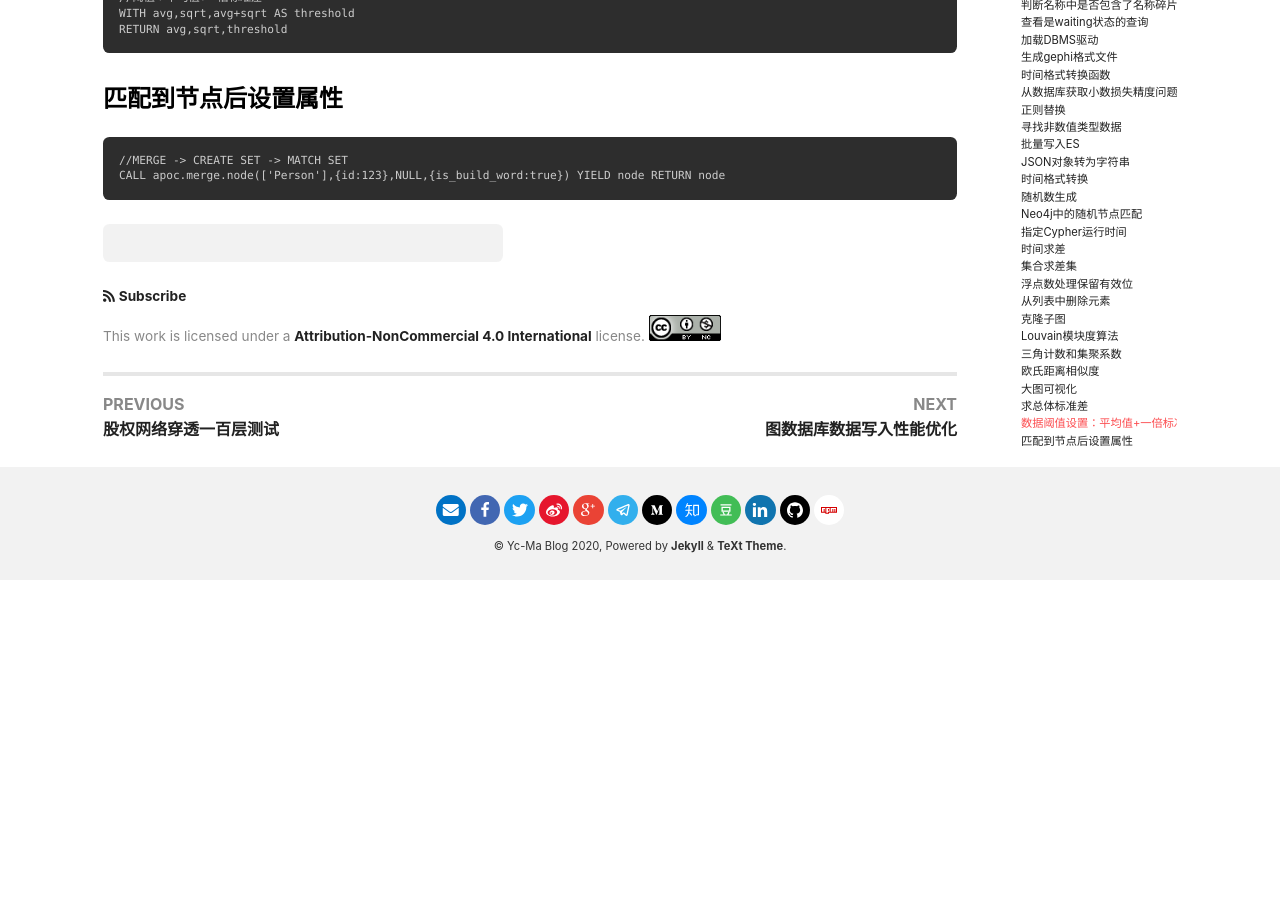
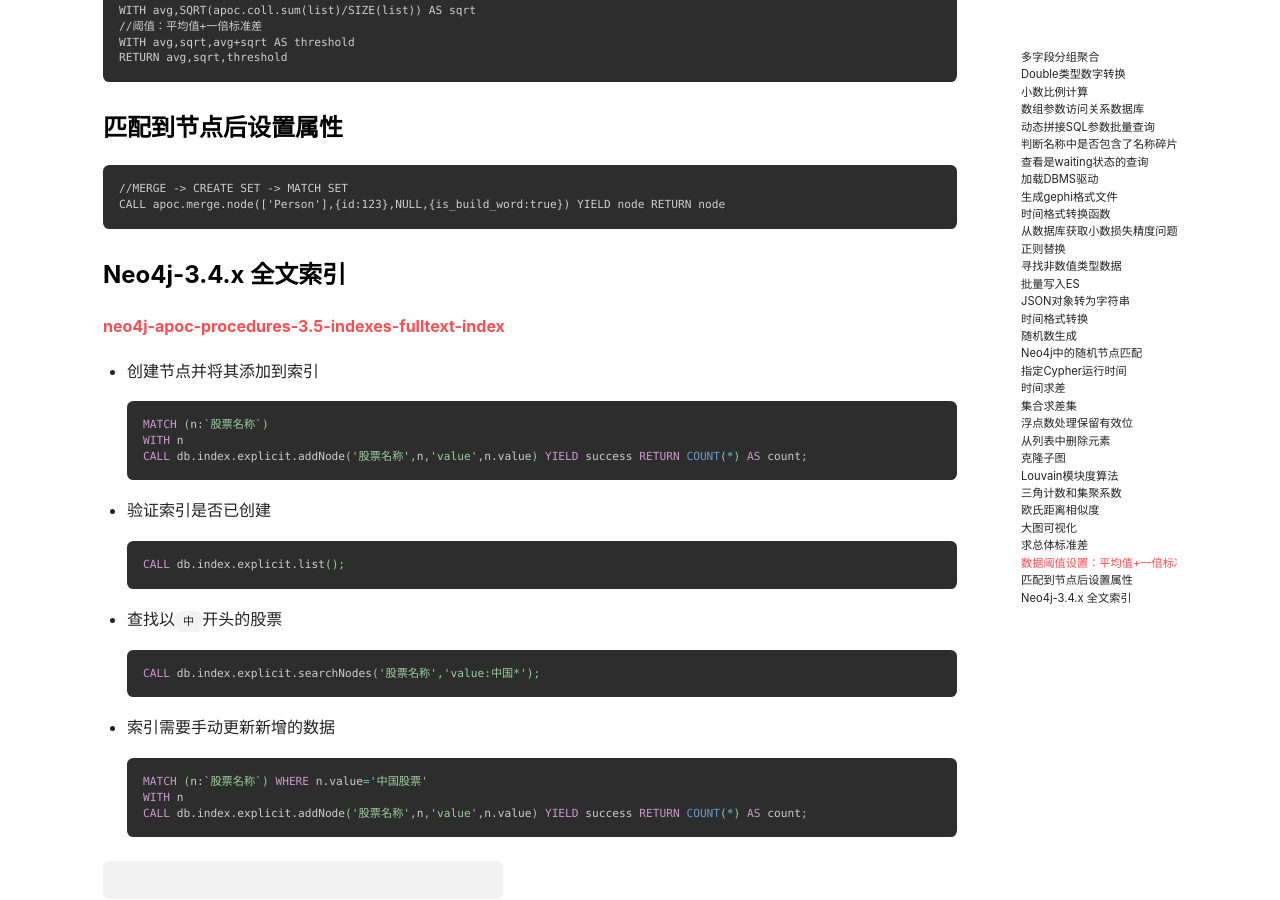
Before and after one commit to crazyyanchao/blog, a Jekyll site: the page built from _posts/2021-06-24-常用CYPHER查询（四）.md, in a window 1280 px wide and 900 px high, scrolled down 7333 px. Built offline with Jekyll 4.4.1, drawn with Linux system fonts in a browser that asks for light colours; nearby versions of some CDN libraries; comment, search, counter and statistics services are not loaded; before the commit the page ends 7913 px from its top, so only the background shows below that.

Commit message:
文章更新

````diff
--- a/_posts/2021-06-24-常用CYPHER查询（四）.md
+++ b/_posts/2021-06-24-常用CYPHER查询（四）.md
@@ -301,3 +301,30 @@ RETURN avg,sqrt,threshold
 //MERGE -> CREATE SET -> MATCH SET
 CALL apoc.merge.node(['Person'],{id:123},NULL,{is_build_word:true}) YIELD node RETURN node
 ```
+
+### Neo4j-3.4.x 全文索引
+[neo4j-apoc-procedures-3.5-indexes-fulltext-index](https://neo4j-contrib.github.io/neo4j-apoc-procedures/3.5/indexes/fulltext-index/)
+
+- 创建节点并将其添加到索引
+```cypher
+MATCH (n:`股票名称`)
+WITH n
+CALL db.index.explicit.addNode('股票名称',n,'value',n.value) YIELD success RETURN COUNT(*) AS count;
+```
+
+- 验证索引是否已创建
+```cypher
+CALL db.index.explicit.list();
+```
+
+- 查找以`中`开头的股票
+```cypher
+CALL db.index.explicit.searchNodes('股票名称','value:中国*');
+```
+
+- 索引需要手动更新新增的数据
+```cypher
+MATCH (n:`股票名称`) WHERE n.value='中国股票'
+WITH n
+CALL db.index.explicit.addNode('股票名称',n,'value',n.value) YIELD success RETURN COUNT(*) AS count;
+```
````
